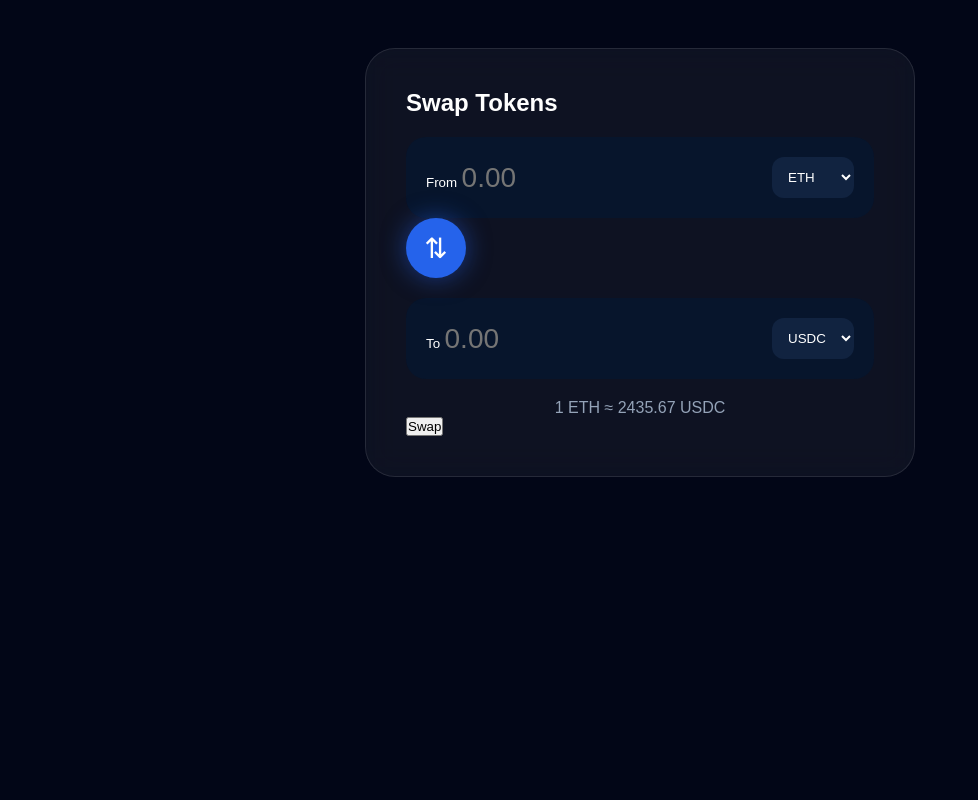
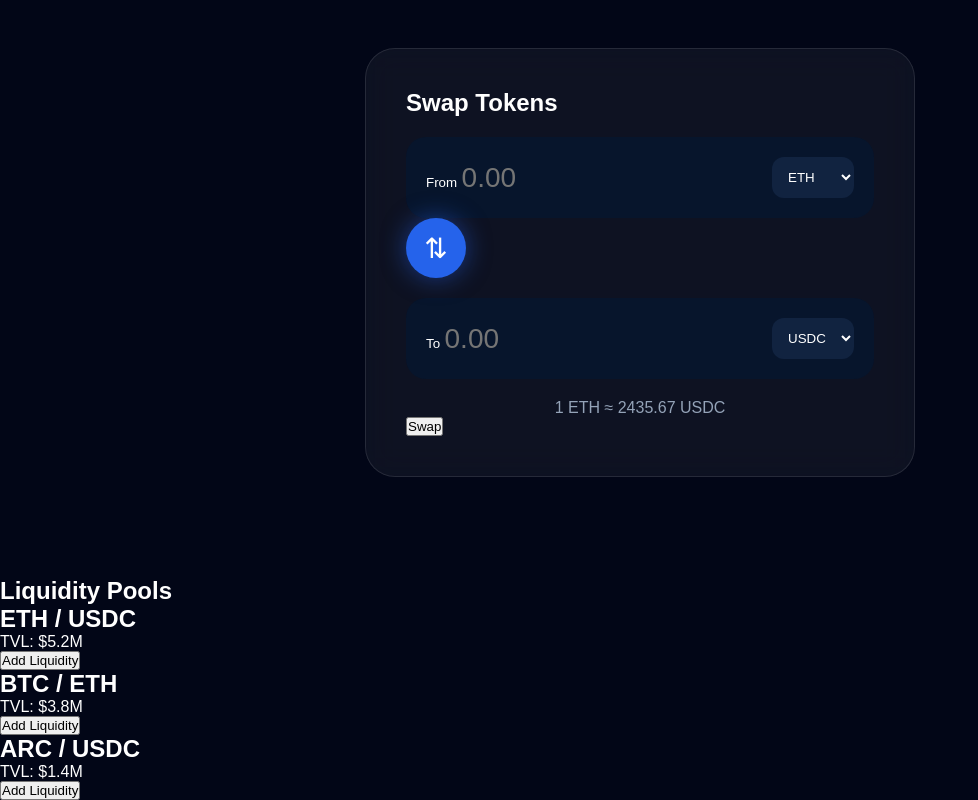
Before and after one commit to him09227/FluxArc, a plain HTML site: page index.html in a window 1280 px wide. Shown: the part 1163-1963 px from the top of the page, without its empty margins (0-978 px from the left). Before the commit the page ends 1740 px from the top, so only its background shows below. Drawn offline with Linux system fonts and the light colour scheme.

Commit message:
Add liquidity pools section to index.html

```diff
--- a/index.html
+++ b/index.html
@@ -125,6 +125,32 @@
 
   </section>
 
+  <section class="pools" id="pools">
+  <h1>Liquidity Pools</h1>
+
+  <div class="pool-grid">
+
+    <div class="pool-card">
+      <h2>ETH / USDC</h2>
+      <p>TVL: $5.2M</p>
+      <button>Add Liquidity</button>
+    </div>
+
+    <div class="pool-card">
+      <h2>BTC / ETH</h2>
+      <p>TVL: $3.8M</p>
+      <button>Add Liquidity</button>
+    </div>
+
+    <div class="pool-card">
+      <h2>ARC / USDC</h2>
+      <p>TVL: $1.4M</p>
+      <button>Add Liquidity</button>
+    </div>
+
+  </div>
+  </section>
+
 <div class="scroll">
   Scroll to explore ↓
 </div>
```
